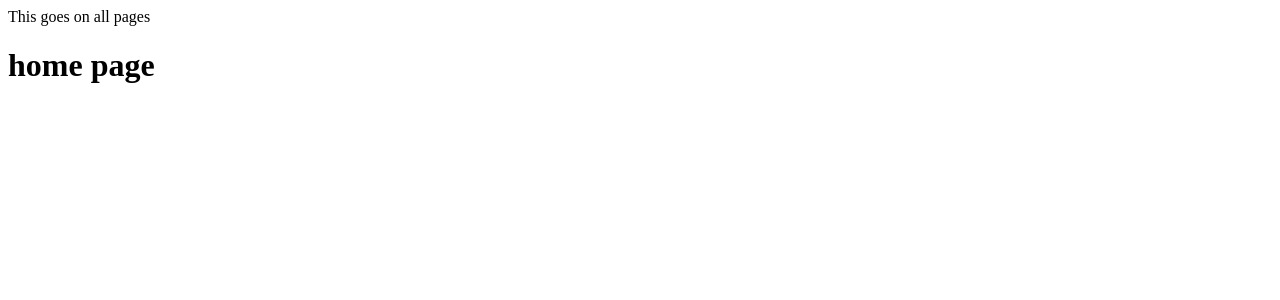
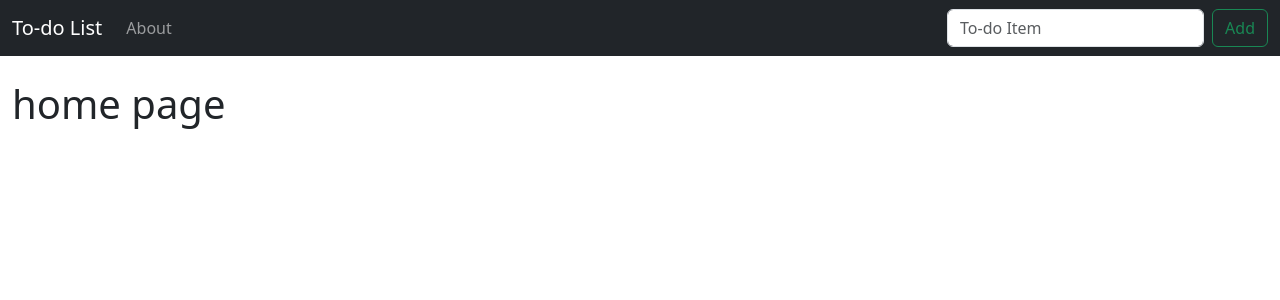
Before and after one commit to devHksingh/DjangoTodoApp, a Django app: page / in a window 1280 px wide. Shown: the top 300 px of the page. Run offline with Django 4.2, Linux system fonts and the light colour scheme.

Commit message:
add navbar and update base.html

```diff
--- a/todo_list/templates/base.html
+++ b/todo_list/templates/base.html
@@ -1,5 +1,43 @@
-This goes on all pages
+<!doctype html>
+<html lang="en">
+  <head>
+    <meta charset="utf-8">
+    <meta name="viewport" content="width=device-width, initial-scale=1">
+    <title>{% block title %}Todo-List{% endblock %}</title>
+    <link href="https://cdn.jsdelivr.net/npm/bootstrap@5.3.0-alpha3/dist/css/bootstrap.min.css" rel="stylesheet" integrity="sha384-KK94CHFLLe+nY2dmCWGMq91rCGa5gtU4mk92HdvYe+M/SXH301p5ILy+dN9+nJOZ" crossorigin="anonymous">
+  </head>
+  <body>
+    <!-- nav bar bg-body-tertiary -->
+    <nav class="navbar navbar-expand-lg navbar-dark bg-dark">
+        <div class="container-fluid">
+          <a class="navbar-brand" href="{% url 'home' %}">To-do List</a>
+          <button class="navbar-toggler" type="button" data-bs-toggle="collapse" data-bs-target="#navbarSupportedContent" aria-controls="navbarSupportedContent" aria-expanded="false" aria-label="Toggle navigation">
+            <span class="navbar-toggler-icon"></span>
+          </button>
+          <div class="collapse navbar-collapse" id="navbarSupportedContent">
+            <ul class="navbar-nav me-auto mb-2 mb-lg-0">
+
+              <li class="nav-item">
+                <a class="nav-link" href="{% url 'about' %}">About</a>
+              </li>
 
 
-{% block content %}
-{% endblock %}
+            </ul>
+            <form class="d-flex" role="search">
+              <input class="form-control me-2" type="search" placeholder="To-do Item" aria-label="Search">
+              <button class="btn btn-outline-success" type="submit">Add</button>
+            </form>
+          </div>
+        </div>
+      </nav>
+    <br>
+    <div class="container-fluid">
+        {% block content %}
+
+
+
+        {% endblock %}
+    </div>
+    <script src="https://cdn.jsdelivr.net/npm/bootstrap@5.3.0-alpha3/dist/js/bootstrap.bundle.min.js" integrity="sha384-ENjdO4Dr2bkBIFxQpeoTz1HIcje39Wm4jDKdf19U8gI4ddQ3GYNS7NTKfAdVQSZe" crossorigin="anonymous"></script>
+  </body>
+</html>
--- a/todo_list/templates/home.html
+++ b/todo_list/templates/home.html
@@ -1,4 +1,6 @@
 {% extends 'base.html' %}
+
+{% block title %} To-do List{% endblock %}
 
 {% block content %}
 <h1>home page</h1>
```
Also changed, not shown: todo_list/templates/about.html (+7 -0 lines).
